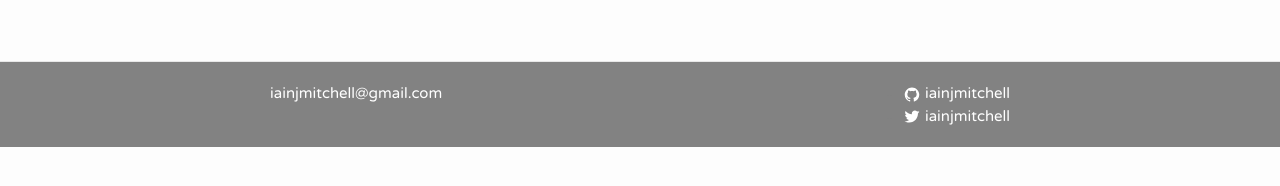
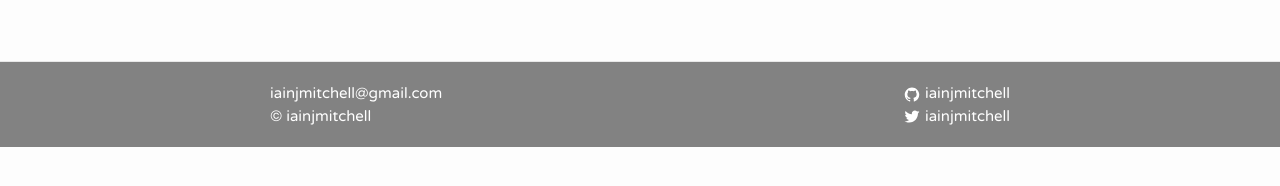
Before and after one commit to iainjmitchell/iainjmitchell.github.io, a Jekyll site: the page built from index.html, in a window 1280 px wide. Shown: the part 507-693 px from the top of the page. Built offline with Jekyll 4.4.1, drawn with Linux system fonts in a browser that asks for light colours; Markdown is read by kramdown in place of the engine named in the settings.

Commit message:
style changes

```diff
--- a/_includes/footer.html
+++ b/_includes/footer.html
@@ -5,6 +5,7 @@
       <div class="left">
         <ul class="contact-list">
           <li><a href="mailto:{{ site.email }}">{{ site.email }}</a></li>
+          <li>© iainjmitchell</li>
         </ul>
       </div>
       <div class="right">
--- a/_sass/_layout.scss
+++ b/_sass/_layout.scss
@@ -86,6 +86,7 @@
     border-top: 1px solid $grey-color-light;
     padding: 20px 0;
     background-color: $footer-color;
+    color: $footer-text-color;
     a {
         color: $footer-text-color;
         &:hover {
@@ -102,6 +103,7 @@
     }
     ul {
         margin-bottom: 0px;
+        list-style: none;
     }
     .right {
         float: right;
@@ -124,7 +126,6 @@
 
 .footer-col-wrapper {
     font-size: 15px;
-    color: $grey-color;
     @extend %clearfix;
 }
 
@@ -233,3 +234,9 @@
 .post-content {
     margin-bottom: $spacing-unit;
 }
+
+.avatar{
+  -webkit-border-radius: 50%;
+  -moz-border-radius: 50%;
+  border-radius: 50%;
+}
```
